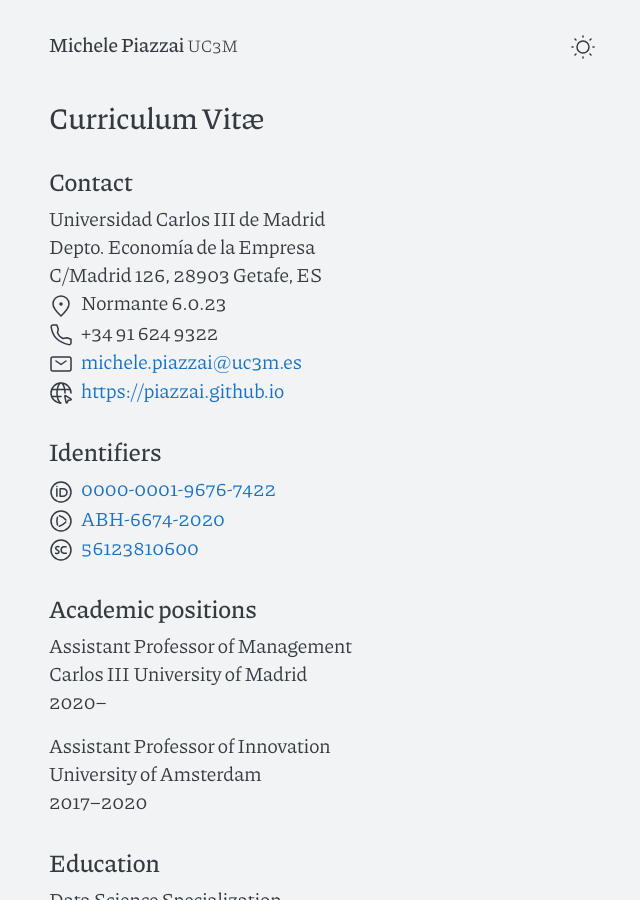
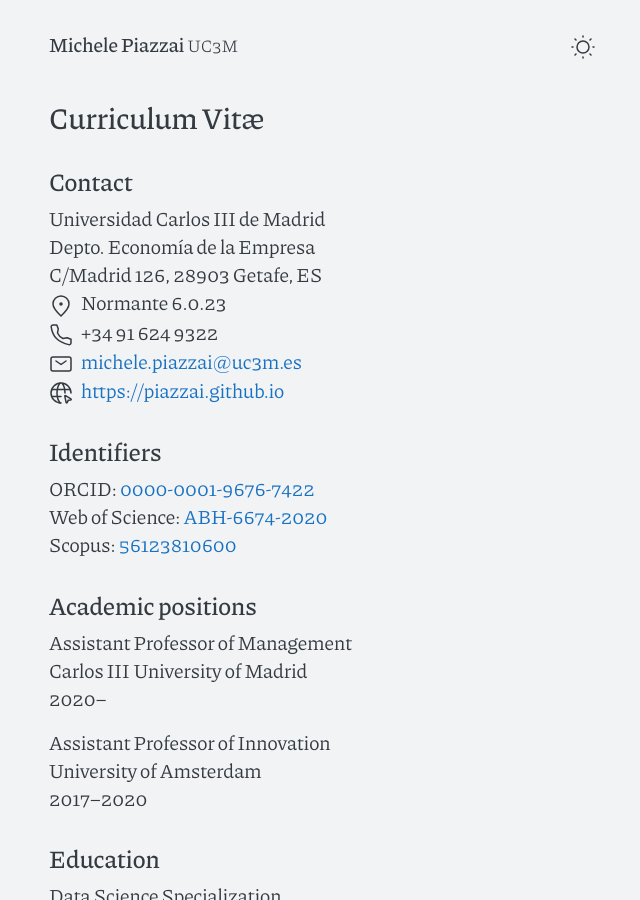
Before and after one commit to piazzai/piazzai.github.io, a Jekyll site: the page built from cv.md, in a window 1280 px wide and 900 px high. Shown: the whole window, without its empty margins (318-958 px from the left). Built offline with Jekyll 4.4.1, drawn with Linux system fonts in a browser that asks for light colours.

Commit message:
Remove li-icons and li-text

```diff
--- a/_includes/identifiers.html
+++ b/_includes/identifiers.html
@@ -1,8 +1,8 @@
 <div class="identifiers">
   <h2>Identifiers</h2>
   <ul>
-    <li><span class="li-icon">{% include svg/orcid.svg %}</span><span class="li-text">ORCID: </span><a href="https://orcid.org/0000-0001-9676-7422">0000-0001-9676-7422</a></li>
-    <li><span class="li-icon">{% include svg/clarivate-circled.svg %}</span><span class="li-text">Web of Science: </span><a href="https://www.webofscience.com/wos/author/record/ABH-6674-2020">ABH-6674-2020</a></li>
-    <li><span class="li-icon">{% include svg/scopus-circled.svg %}</span><span class="li-text">Scopus: </span><a href="https://www.scopus.com/authid/detail.uri?authorId=56123810600">56123810600</a></li>
+    <li><span>ORCID: </span><a href="https://orcid.org/0000-0001-9676-7422">0000-0001-9676-7422</a></li>
+    <li><span>Web of Science: </span><a href="https://www.webofscience.com/wos/author/record/ABH-6674-2020">ABH-6674-2020</a></li>
+    <li><span>Scopus: </span><a href="https://www.scopus.com/authid/detail.uri?authorId=56123810600">56123810600</a></li>
   </ul>
 </div>
```
